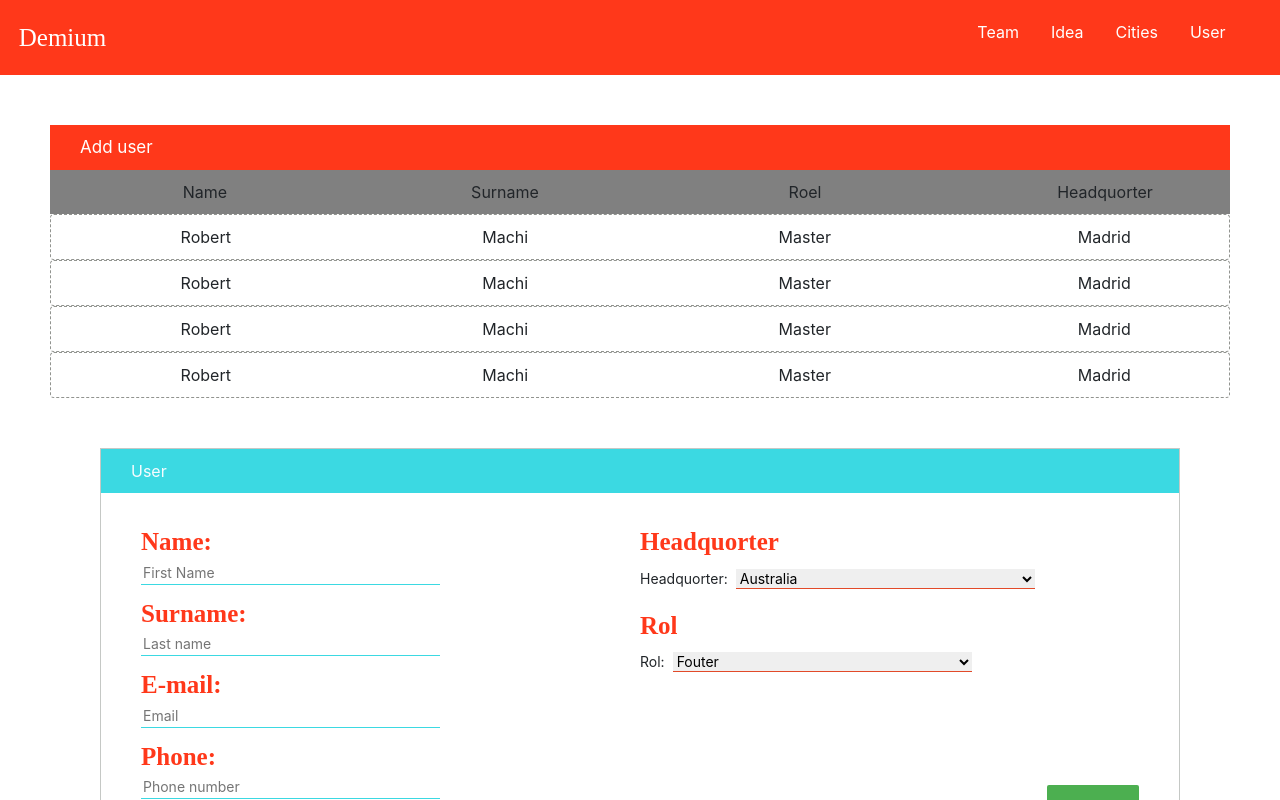
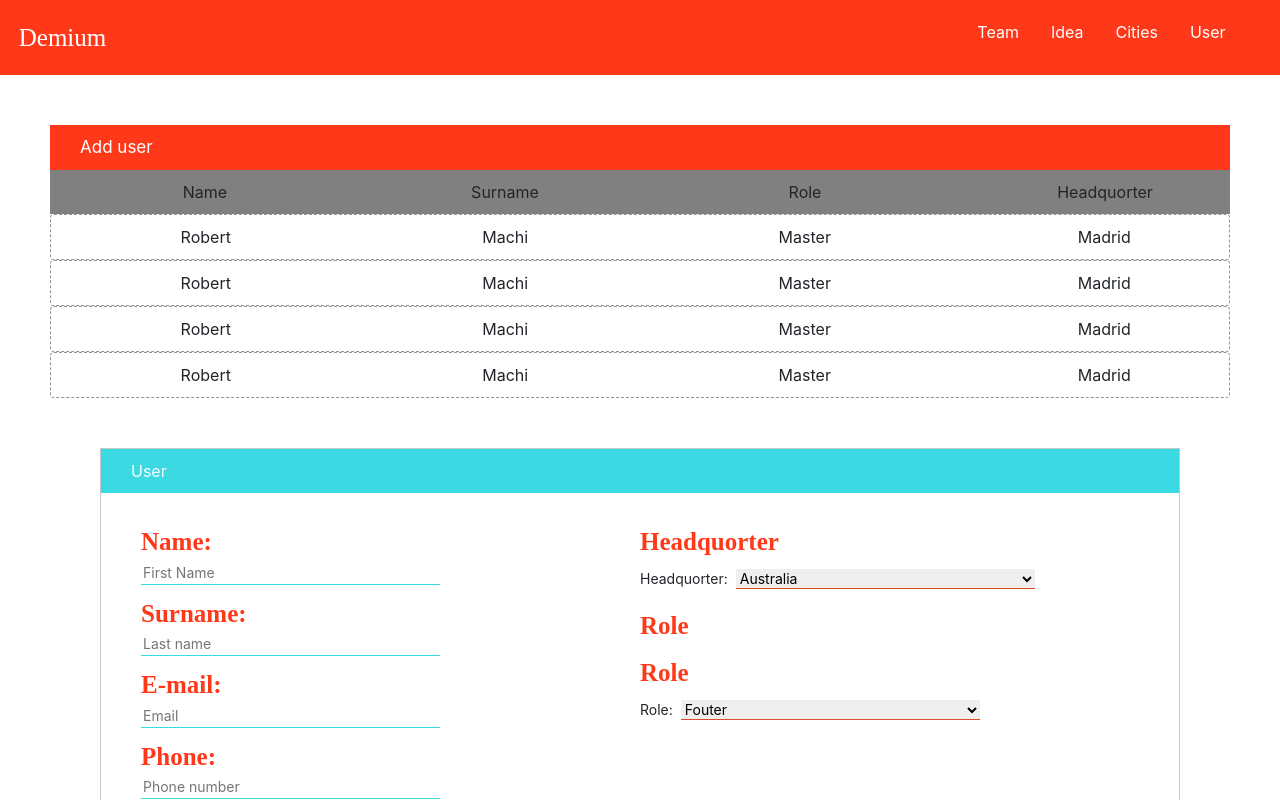
Before and after one commit to robertmc1/React_Project, a React (Create React App) app: page / in a window 1280 px wide. Shown: the top 800 px of the page. Built offline with nearby package versions, Linux system fonts and the light colour scheme.

Commit message:
Correccion de errores

```diff
--- a/src/components/FormularioAddUser.jsx
+++ b/src/components/FormularioAddUser.jsx
@@ -10,7 +10,7 @@ class FormularioAddUser extends Component {
             mail:'',
             phone:'',
             headquorter:'Australia',
-            rol:'Fouter'
+            role:'Fouter'
         };
         this.handleInput = this.handleInput.bind(this);
         this.handleSubmit= this.handleSubmit.bind(this);
@@ -108,10 +108,11 @@ class FormularioAddUser extends Component {
                                 </select>
                             </div>
                             <div id="divForm">
-                                <p id="textoGrande"> Rol</p>
-                                <label htmlFor="Rol">Rol:</label>
+                                <p id="textoGrande"> Role</p>
+                                <p id="textoGrande"> Role</p>
+                                <label htmlFor="Rol">Role:</label>
                                 <select
-                                    name="rol"
+                                    name="role"
                                     onChange={this.handleInput}>
                                     <option value="au">Fouter</option>
                                     <option value="ca">XXXXX</option>
--- a/src/components/TablaMostrarDatosUser.js
+++ b/src/components/TablaMostrarDatosUser.js
@@ -63,7 +63,7 @@ class TablaMostrarDatosUser extends Component{
                             Surname
                         </div>
                         <div>
-                            Roel
+                            Role
                         </div>
                         <div>
                             Headquorter
```
